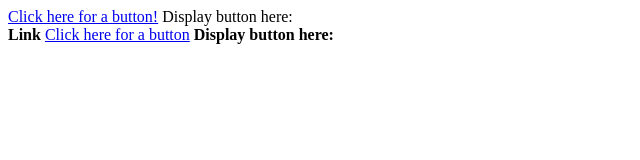
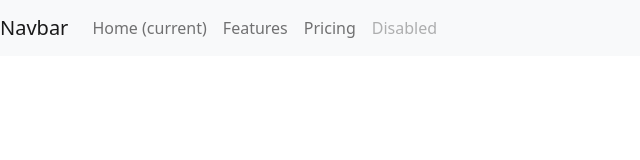
Before and after one commit to viniciushoffmannr/Projeto-Compasso, a plain HTML site: page index.html in a window 1280 px wide. Shown: the whole page, without its empty margins (0-640 px from the left). Drawn offline with nearby package versions, Linux system fonts and the light colour scheme.

Commit message:
Criando cabecalho

```diff
--- a/index.html
+++ b/index.html
@@ -1,27 +1,38 @@
 <!DOCTYPE html>
-<html>
+<html lang="pt-br">
+<head>
+  <meta charset="UTF-8">
+  <meta name="viewport" content="width=device-width, initial-scale=1.0">
+  <title>Compasso News</title>
+  <link href="https://cdn.jsdelivr.net/npm/bootstrap@5.1.3/dist/css/bootstrap.min.css" rel="stylesheet" integrity="sha384-1BmE4kWBq78iYhFldvKuhfTAU6auU8tT94WrHftjDbrCEXSU1oBoqyl2QvZ6jIW3" crossorigin="anonymous">
+</head>
 
-  <body>
+<body>
+  <header>
+    <nav class="navbar navbar-expand-lg navbar-light bg-light">
+      <a class="navbar-brand" href="#">Navbar</a>
+      <button class="navbar-toggler" type="button" data-toggle="collapse" data-target="#navbarNav" aria-controls="navbarNav" aria-expanded="false" aria-label="Toggle navigation">
+        <span class="navbar-toggler-icon"></span>
+      </button>
+      <div class="collapse navbar-collapse" id="navbarNav">
+        <ul class="navbar-nav">
+          <li class="nav-item active">
+            <a class="nav-link" href="#">Home <span class="sr-only">(current)</span></a>
+          </li>
+          <li class="nav-item">
+            <a class="nav-link" href="#">Features</a>
+          </li>
+          <li class="nav-item">
+            <a class="nav-link" href="#">Pricing</a>
+          </li>
+          <li class="nav-item">
+            <a class="nav-link disabled" href="#">Disabled</a>
+          </li>
+        </ul>
+      </div>
+    </nav>
+  </header>
 
-      <a href="javascript:void(0);"
-            onclick="goYtSubscribeButton('GoogleDevelopers')">Click here for a button!</a>
-      Display button here: <div id="yt-button-container-go"></div>
-      <script>
-        function goYtSubscribeButton() {
-          // ID of element containing <div class="g-ytsubscribe"> element(s)
-          // The container element already contains the button elements when this
-          // function is called.
-          var containerId = "sample-container";
-          gapi.ytsubscribe.go(containerId);
-        }
-      </script>
-
-      <b>Link</b>
-      <a href="javascript:void(0);"
-            onclick="goYtSubscribeButton('GoogleDevelopers')">Click here for a button</a>
-
-      <b>Display button here:</b>
-      <div id="yt-button-container-go" style="display-inline"></div>
-
-  </body>
+  <script src="https://cdn.jsdelivr.net/npm/bootstrap@5.1.3/dist/js/bootstrap.bundle.min.js" integrity="sha384-ka7Sk0Gln4gmtz2MlQnikT1wXgYsOg+OMhuP+IlRH9sENBO0LRn5q+8nbTov4+1p" crossorigin="anonymous"></script>
+</body>
 </html>
```
